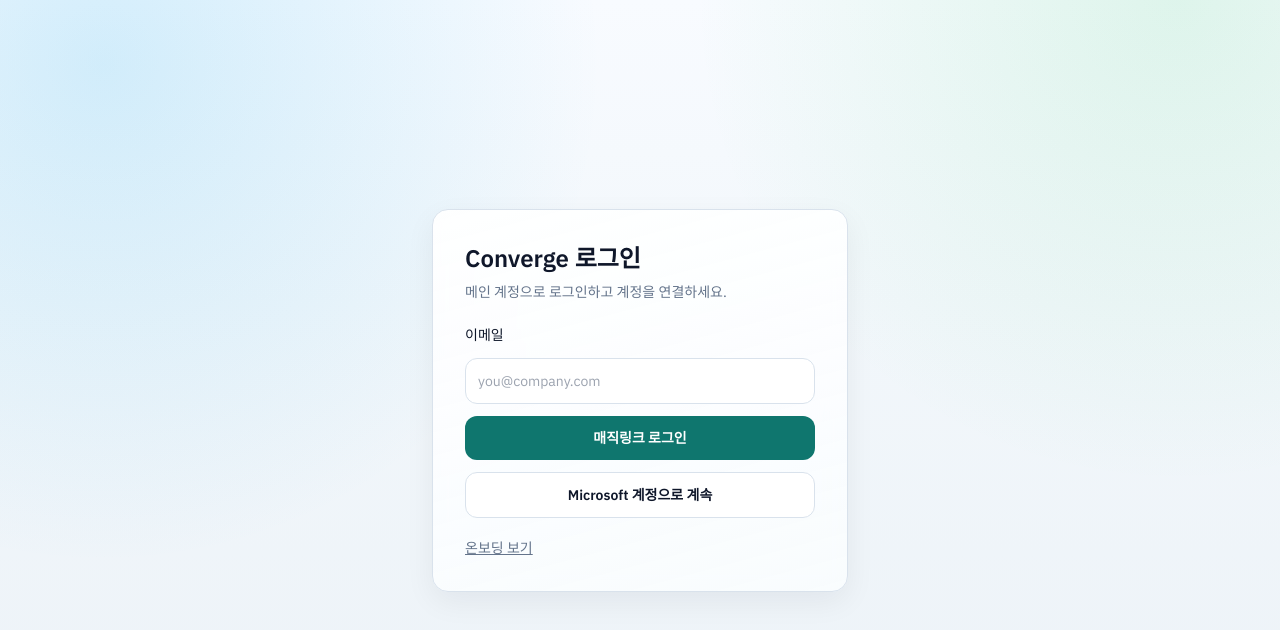
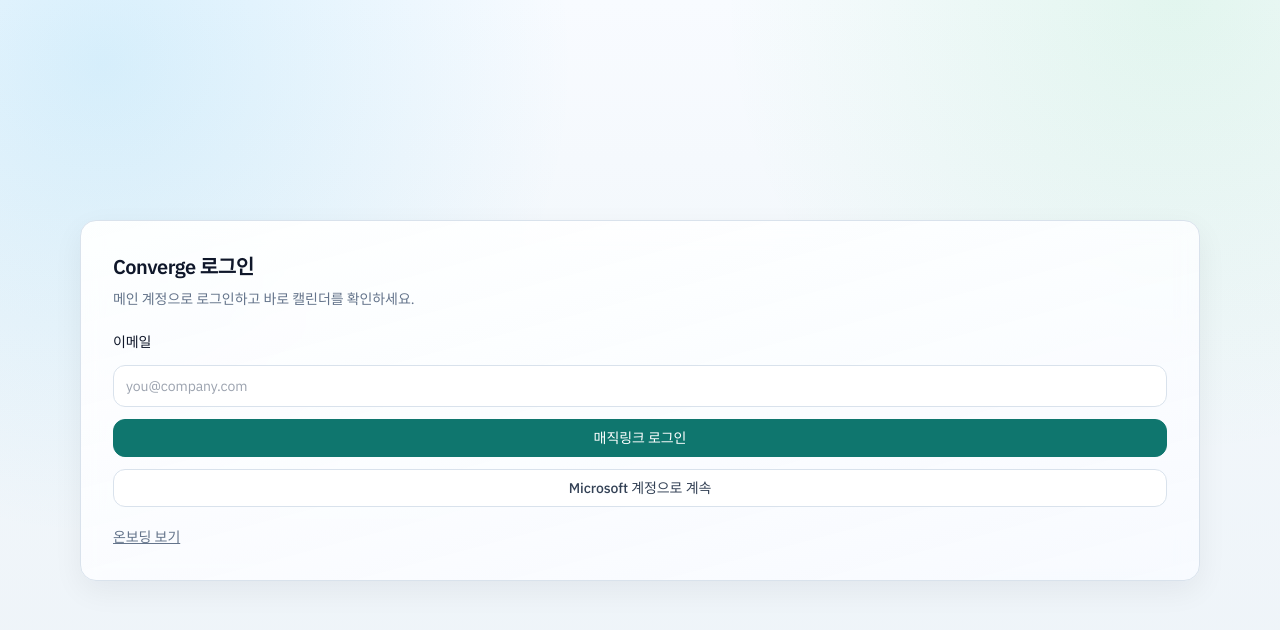
Before and after one commit to miles-hs-lee/converge, a Next.js app: page /login in a window 1280 px wide. Shown: the top 630 px of the page. Built offline with nearby package versions, Linux system fonts and the light colour scheme; no server answers.

Commit message:
Unify UI system and default login landing to calendar

```diff
--- a/app/(app)/layout.tsx
+++ b/app/(app)/layout.tsx
@@ -5,7 +5,7 @@
   return (
     <div className="min-h-screen">
       <TopNav />
-      <main className="mx-auto w-full max-w-6xl px-4 py-6">{children}</main>
+      <main className="page-wrap py-6">{children}</main>
     </div>
   );
 }
--- a/app/(app)/people/page.tsx
+++ b/app/(app)/people/page.tsx
@@ -53,8 +53,8 @@
 
   return (
     <section className="panel-glass card p-5">
-      <h1 className="text-xl font-semibold">조직도</h1>
-      <p className="mt-1 text-sm text-muted">직원을 검색하고 상세 팝업에서 빠른 액션을 실행하세요.</p>
+      <h1 className="title-xl">조직도</h1>
+      <p className="muted mt-1">직원을 검색하고 상세 팝업에서 빠른 액션을 실행하세요.</p>
       <PeopleSearchPanel people={people} />
     </section>
   );
--- a/app/(app)/settings/page.tsx
+++ b/app/(app)/settings/page.tsx
@@ -63,17 +63,17 @@
       <section className="panel-glass card p-5">
         <div className="flex items-center justify-between">
           <div>
-            <h1 className="text-xl font-semibold">설정</h1>
-            <p className="mt-1 text-sm text-muted">M365 계정 연결 및 세션 관리</p>
+            <h1 className="title-xl">설정</h1>
+            <p className="muted mt-1">M365 계정 연결 및 세션 관리</p>
           </div>
-          <Link className="rounded-xl bg-accent px-4 py-2 text-sm font-semibold text-white" href="/api/auth/microsoft/start">
+          <Link className="btn btn-primary" href="/api/auth/microsoft/start">
             계정 추가
           </Link>
         </div>
       </section>
 
       <section className="panel-glass card p-5">
-        <h2 className="text-base font-semibold">연결 계정</h2>
+        <h2 className="title-lg">연결 계정</h2>
         {!user && !isMockMode ? (
           <p className="mt-3 text-sm text-muted">로그인 후 연결 정보를 확인할 수 있습니다.</p>
         ) : connections.length === 0 ? (
@@ -94,7 +94,7 @@
 
       <section className="panel-glass card p-5">
         <form action={signOutAction}>
-          <button className="rounded-xl border border-line bg-white px-4 py-2 text-sm font-semibold" type="submit">
+          <button className="btn btn-secondary" type="submit">
             로그아웃
           </button>
         </form>
--- a/app/auth/callback/route.ts
+++ b/app/auth/callback/route.ts
@@ -5,7 +5,7 @@
 export async function GET(request: NextRequest) {
   const url = new URL(request.url);
   const code = url.searchParams.get("code");
-  const next = url.searchParams.get("next") ?? "/settings";
+  const next = url.searchParams.get("next") ?? "/calendar";
   const tokenHash = url.searchParams.get("token_hash");
   const type = url.searchParams.get("type") as EmailOtpType | null;
 
--- a/app/globals.css
+++ b/app/globals.css
@@ -14,11 +14,12 @@
   margin: 0;
   min-height: 100vh;
   background:
-    radial-gradient(circle at 8% 8%, rgba(14, 165, 233, 0.16), transparent 36%),
-    radial-gradient(circle at 92% 0%, rgba(34, 197, 94, 0.12), transparent 34%),
-    linear-gradient(180deg, #f8fbff 0%, #f2f7fb 38%, #ecf2f7 100%);
+    radial-gradient(circle at 8% 8%, rgba(14, 165, 233, 0.14), transparent 34%),
+    radial-gradient(circle at 92% 0%, rgba(34, 197, 94, 0.1), transparent 32%),
+    linear-gradient(180deg, #f8fbff 0%, #f2f7fb 40%, #edf3f8 100%);
   color: #0f172a;
   font-family: "IBM Plex Sans", "Noto Sans KR", sans-serif;
+  letter-spacing: -0.005em;
 }
 
 a {
@@ -31,13 +32,46 @@
 }
 
 .panel-glass {
-  background: linear-gradient(165deg, rgba(255, 255, 255, 0.92), rgba(250, 253, 255, 0.84));
+  background: linear-gradient(165deg, rgba(255, 255, 255, 0.94), rgba(248, 251, 255, 0.88));
   backdrop-filter: blur(10px);
 }
 
-.hero-grid {
-  background-image:
-    linear-gradient(to right, rgba(148, 163, 184, 0.14) 1px, transparent 1px),
-    linear-gradient(to bottom, rgba(148, 163, 184, 0.14) 1px, transparent 1px);
-  background-size: 24px 24px;
+.page-wrap {
+  @apply mx-auto w-full max-w-6xl px-4;
 }
+
+.title-xl {
+  @apply text-xl font-semibold tracking-tight;
+}
+
+.title-lg {
+  @apply text-lg font-semibold tracking-tight;
+}
+
+.muted {
+  @apply text-sm text-muted;
+}
+
+.input-control {
+  @apply w-full rounded-xl border border-line bg-white px-3 py-2.5 text-sm outline-none ring-accent focus:ring;
+}
+
+.btn {
+  @apply inline-flex items-center justify-center gap-2 rounded-xl border px-4 py-2 text-sm font-medium transition;
+}
+
+.btn-primary {
+  @apply border-accent bg-accent text-white hover:brightness-110;
+}
+
+.btn-secondary {
+  @apply border-line bg-white text-slate-700 hover:border-accent/50;
+}
+
+.btn-danger {
+  @apply border-rose-200 bg-rose-50 text-rose-700 hover:border-rose-300;
+}
+
+.badge {
+  @apply inline-flex items-center rounded-full border border-line bg-white px-3 py-1 text-xs;
+}
--- a/app/login/actions.ts
+++ b/app/login/actions.ts
@@ -19,7 +19,7 @@
   const { error } = await supabase.auth.signInWithOtp({
     email,
     options: {
-      emailRedirectTo: `${getAppUrl()}/auth/callback?next=/settings`
+      emailRedirectTo: `${getAppUrl()}/auth/callback?next=/calendar`
     }
   });
 
--- a/app/login/page.tsx
+++ b/app/login/page.tsx
@@ -1,6 +1,8 @@
 import Link from "next/link";
+import { redirect } from "next/navigation";
 import { AlertCircle } from "lucide-react";
 import { requestMagicLink } from "@/app/login/actions";
+import { createClient } from "@/lib/supabase/server";
 
 const loginStatusMessage: Record<string, string> = {
   magic_link_sent: "매직링크를 보냈습니다. 이메일에서 로그인 링크를 열어주세요.",
@@ -18,11 +20,20 @@
   const params = await searchParams;
   const status = params.status;
 
+  const supabase = await createClient();
+  const {
+    data: { user }
+  } = await supabase.auth.getUser();
+
+  if (user) {
+    redirect("/calendar");
+  }
+
   return (
-    <main className="mx-auto flex min-h-screen w-full max-w-md items-center px-4 py-12">
+    <main className="page-wrap flex min-h-screen max-w-md items-center py-12">
       <section className="panel-glass card w-full p-8">
-        <h1 className="text-2xl font-semibold">Converge 로그인</h1>
-        <p className="mt-2 text-sm text-muted">메인 계정으로 로그인하고 계정을 연결하세요.</p>
+        <h1 className="title-xl">Converge 로그인</h1>
+        <p className="muted mt-2">메인 계정으로 로그인하고 바로 캘린더를 확인하세요.</p>
 
         {status && loginStatusMessage[status] ? (
           <p className="mt-4 flex items-start gap-2 rounded-xl border border-amber-200 bg-amber-50 px-3 py-2 text-sm text-amber-800">
@@ -35,23 +46,13 @@
           <label className="text-sm font-medium" htmlFor="email">
             이메일
           </label>
-          <input
-            className="w-full rounded-xl border border-line bg-white px-3 py-3 text-sm outline-none ring-accent focus:ring"
-            id="email"
-            name="email"
-            placeholder="you@company.com"
-            required
-            type="email"
-          />
-          <button className="w-full rounded-xl bg-accent px-4 py-3 text-sm font-semibold text-white" type="submit">
+          <input className="input-control" id="email" name="email" placeholder="you@company.com" required type="email" />
+          <button className="btn btn-primary w-full" type="submit">
             매직링크 로그인
           </button>
         </form>
 
-        <Link
-          className="mt-3 inline-flex w-full items-center justify-center rounded-xl border border-line bg-white px-4 py-3 text-sm font-semibold"
-          href="/api/auth/microsoft/start"
-        >
+        <Link className="btn btn-secondary mt-3 w-full" href="/api/auth/microsoft/start">
           Microsoft 계정으로 계속
         </Link>
 
--- a/components/people-search-panel.tsx
+++ b/components/people-search-panel.tsx
@@ -68,7 +68,7 @@
   return (
     <>
       <input
-        className="mt-4 w-full rounded-xl border border-line bg-white px-3 py-3 text-sm outline-none ring-accent focus:ring"
+        className="input-control mt-4"
         onChange={(event) => setQuery(event.target.value)}
         placeholder="이름, 이메일, 부서, 테넌트 검색"
         type="search"
@@ -111,7 +111,7 @@
                 </p>
               </div>
               <button
-                className="inline-flex items-center gap-1 rounded-lg border border-line bg-white px-3 py-1.5 text-sm"
+                className="btn btn-secondary px-3 py-1.5"
                 onClick={() => setSelectedPersonId(null)}
                 type="button"
               >
```
Also changed, not shown: app/(app)/calendar/page.tsx (+62 -5 lines), app/onboarding/page.tsx (+7 -11 lines), components/top-nav.tsx (+5 -16 lines), components/unified-week-calendar.tsx (+4 -4 lines).
